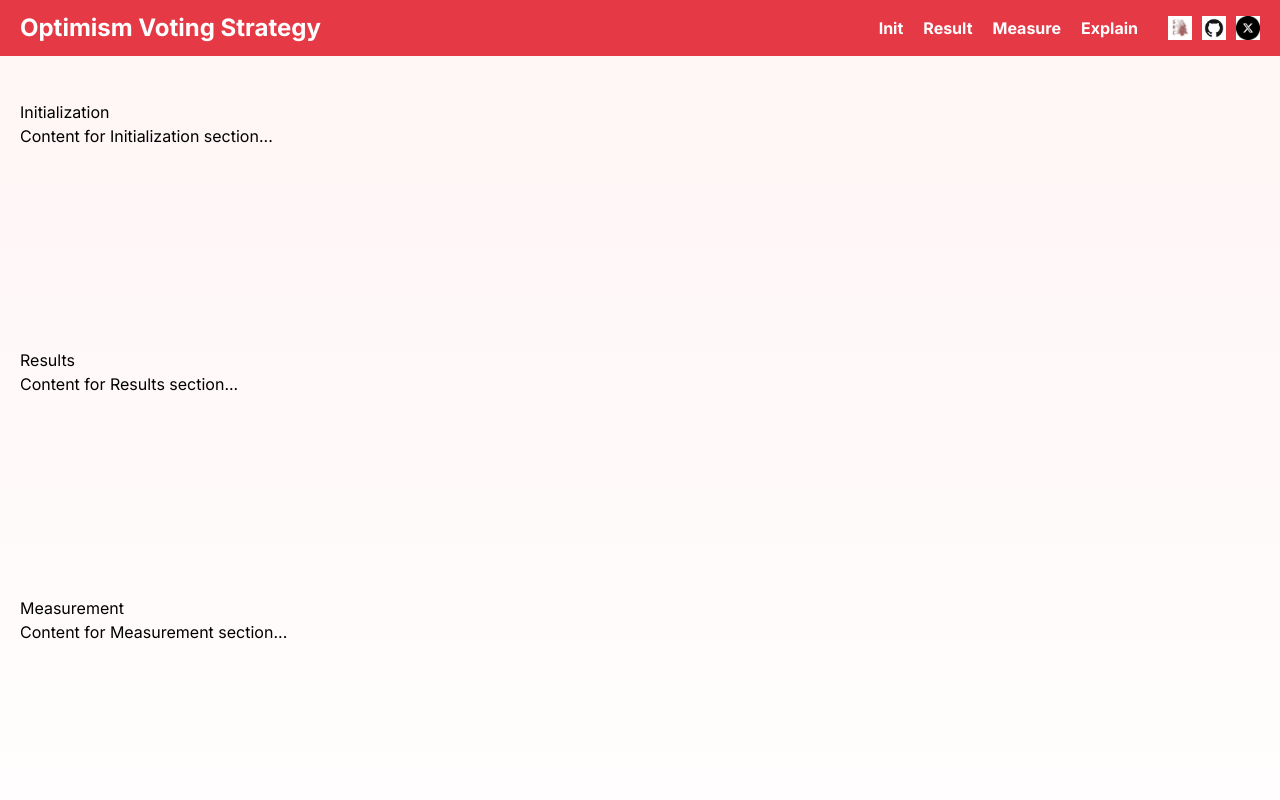
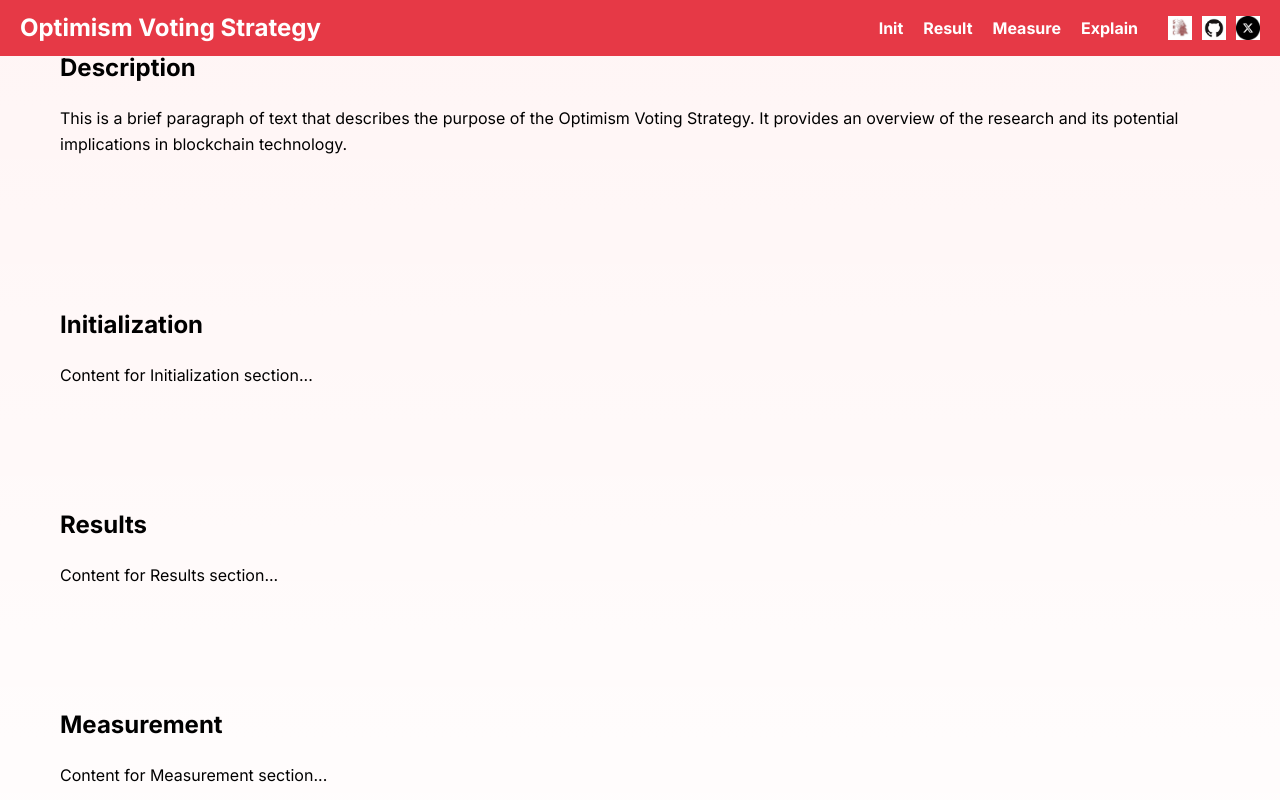
Before and after one commit to BdNWoG/opt-voting, a Next.js app in the folder opt-voting/: page / in a window 1280 px wide. Shown: the top 800 px of the page. Built offline with nearby package versions, Linux system fonts and the light colour scheme.

Commit message:
Descriptions

```diff
--- a/opt-voting/app/globals.css
+++ b/opt-voting/app/globals.css
@@ -3,17 +3,14 @@
 @tailwind utilities;
 
 :root {
-  /* Foreground color set back to black */
+  /* Color variables */
   --foreground-rgb: 0, 0, 0; /* Black */
-
-  /* Background gradient from light red to white */
-  --background-start-rgb: 255, 245, 245; /* A very light red-pink */
-  --background-end-rgb: 255, 255, 255; /* Pure white */
+  --background-start-rgb: 255, 245, 245; /* Light red-pink */
+  --background-end-rgb: 255, 255, 255; /* White */
 }
 
 @media (prefers-color-scheme: dark) {
   :root {
-    /* Dark mode adjustments, if necessary */
     --foreground-rgb: 255, 255, 255; /* White for dark mode text */
     --background-start-rgb: 50, 10, 10; /* Darker red */
     --background-end-rgb: 230, 57, 70; /* #e63946 */
@@ -28,6 +25,36 @@ body {
       rgb(var(--background-end-rgb))
     )
     rgb(var(--background-start-rgb));
+  padding-left: 40px; /* Added left padding to the entire body */
+}
+
+/* Heading Styles */
+.section-heading {
+  font-size: 24px;
+  font-weight: bold;
+  color: #000000; /* Black color for headings */
+  font-family: 'Inter', sans-serif; /* Ensure it matches the title's font */
+  margin-bottom: 20px;
+}
+
+/* Paragraph Styles */
+.section-paragraph {
+  font-size: 16px;
+  color: rgb(var(--foreground-rgb));
+  font-family: 'Inter', sans-serif; /* Ensure it matches the default text */
+  line-height: 1.6;
+  margin-bottom: 30px;
+}
+
+/* Section Styling */
+section {
+  padding-top: 40px; /* Space between header and first section */
+  margin-bottom: 20px; /* Reduced spacing between sections */
+}
+
+/* Adjust the first section for extra top padding */
+#description {
+  padding-top: 80px; /* Extra top padding between header and "Description" */
 }
 
 @layer utilities {
--- a/opt-voting/app/page.tsx
+++ b/opt-voting/app/page.tsx
@@ -1,20 +1,31 @@
 export default function Home() {
   return (
     <div>
-      <section id="initialization" style={{ padding: '100px 20px' }}>
-        <h2>Initialization</h2>
+      <section id="description" style={{ padding: '50px 20px' }}>
+        <h2 className="section-heading">Description</h2>
+        <p className="section-paragraph">
+          This is a brief paragraph of text that describes the purpose of the Optimism Voting Strategy.
+          It provides an overview of the research and its potential implications in blockchain technology.
+        </p>
+      </section>
+
+      <section id="initialization" style={{ padding: '50px 20px' }}>
+        <h2 className="section-heading">Initialization</h2>
         <p>Content for Initialization section...</p>
       </section>
-      <section id="results" style={{ padding: '100px 20px' }}>
-        <h2>Results</h2>
+
+      <section id="results" style={{ padding: '50px 20px' }}>
+        <h2 className="section-heading">Results</h2>
         <p>Content for Results section...</p>
       </section>
-      <section id="measurement" style={{ padding: '100px 20px' }}>
-        <h2>Measurement</h2>
+
+      <section id="measurement" style={{ padding: '50px 20px' }}>
+        <h2 className="section-heading">Measurement</h2>
         <p>Content for Measurement section...</p>
       </section>
-      <section id="explanation" style={{ padding: '100px 20px' }}>
-        <h2>Explanation</h2>
+
+      <section id="explanation" style={{ padding: '50px 20px' }}>
+        <h2 className="section-heading">Explanation</h2>
         <p>Content for Explanation section...</p>
       </section>
     </div>
```
